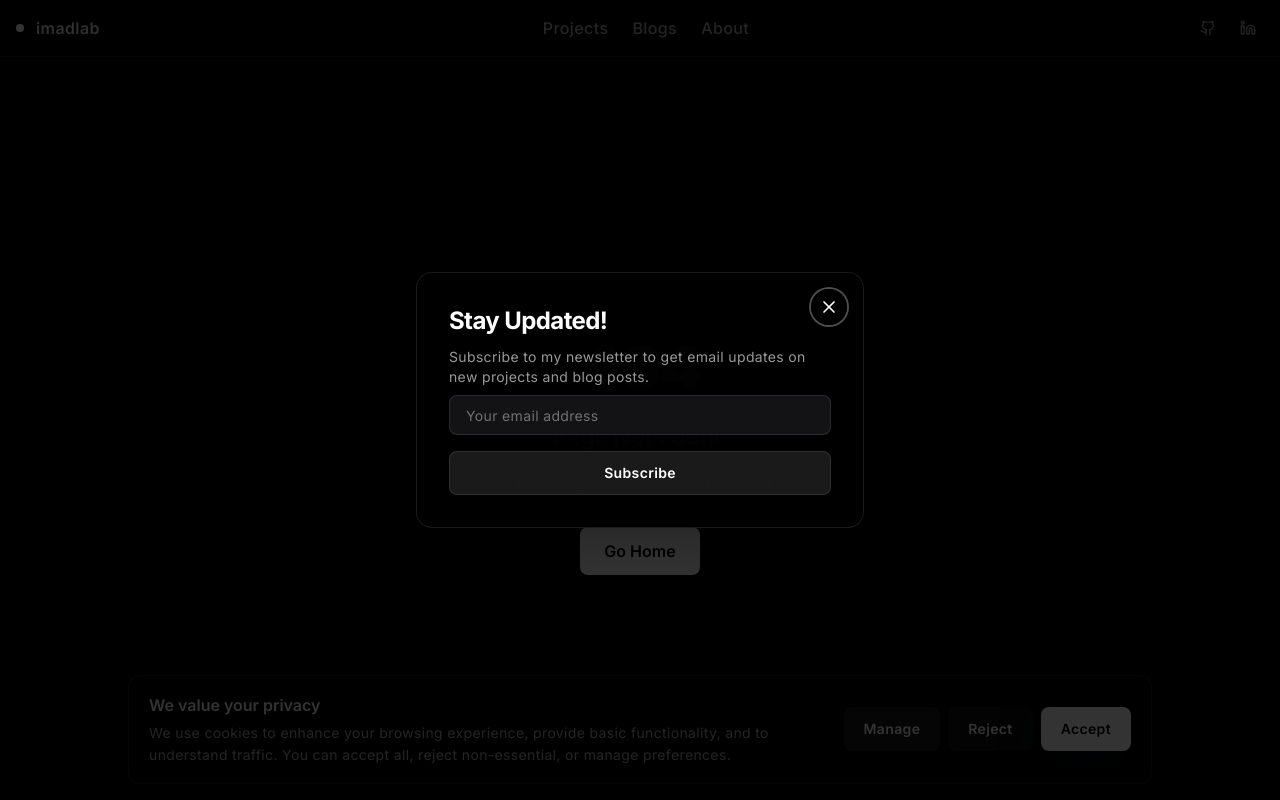
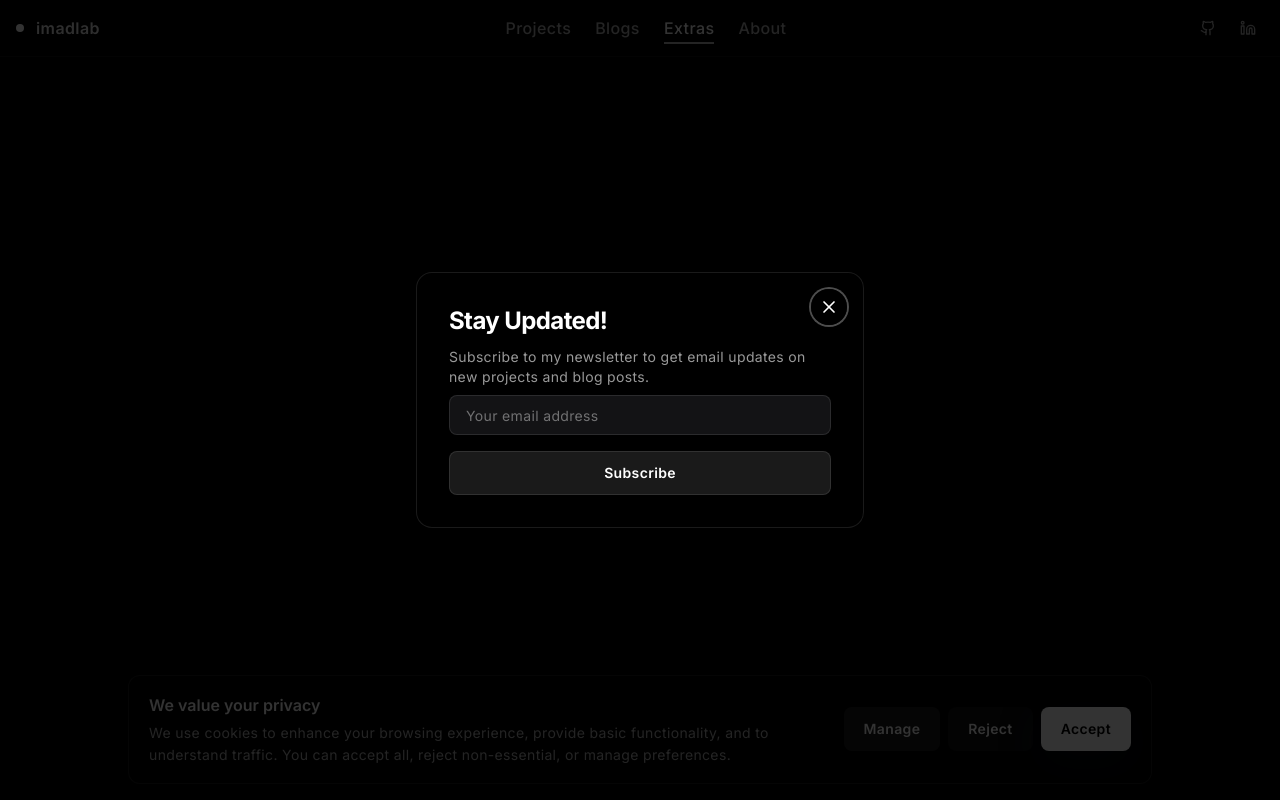
Before and after one commit to imaddde867/imadlab, a React (Vite) app: page /extras in a window 1280 px wide. Shown: the top 800 px of the page. Built offline with nearby package versions, Linux system fonts and the light colour scheme.

Commit message:
feat: add Extras page

```diff
--- a/src/App.tsx
+++ b/src/App.tsx
@@ -17,6 +17,7 @@ const Projects = React.lazy(() => import("./pages/Projects"));
 const Blogs = React.lazy(() => import("./pages/Blog"));
 const BlogPost = React.lazy(() => import("./pages/BlogPost"));
 const ProjectDetail = React.lazy(() => import("./pages/ProjectDetail"));
+const Extras = React.lazy(() => import("./pages/Extras"));
 const AdminLogin = React.lazy(() => import("./pages/AdminLogin"));
 const AdminDashboard = React.lazy(() => import("./pages/AdminDashboard"));
 const ManagePosts = React.lazy(() => import("./pages/ManagePosts"));
@@ -68,6 +69,7 @@ const App = () => (
                     <Route path="/blogs" element={<Blogs />} />
                     <Route path="/blogs/:slug" element={<BlogPost />} />
                     <Route path="/projects/:id" element={<ProjectDetail />} />
+                    <Route path="/extras" element={<Extras />} />
                     <Route path="/about" element={<About />} />
                     <Route path="/admin/login" element={<AdminLogin />} />
                     <Route path="/admin" element={<AdminDashboard />} />
--- a/src/components/Header.tsx
+++ b/src/components/Header.tsx
@@ -31,6 +31,7 @@ const Header = () => {
           {[
             { to: '/projects', label: 'Projects' },
             { to: '/blogs', label: 'Blogs' },
+            { to: '/extras', label: 'Extras' },
             { to: '/about', label: 'About' },
           ].map((item) => (
             <NavLink
--- /dev/null
+++ b/src/pages/Extras.tsx
@@ -0,0 +1,19 @@
+import Seo from '@/components/Seo';
+
+const Extras = () => {
+  return (
+    <div className="min-h-screen bg-black text-white">
+      <Seo
+        title="Extras"
+        description="Extras and additional content from Imad Eddine Elmouss"
+        keywords="extras, resources, tools"
+        type="website"
+      />
+      <div className="max-w-7xl mx-auto px-4 py-24">
+        {/* Content will go here */}
+      </div>
+    </div>
+  );
+};
+
+export default Extras;
```
Also changed, not shown: 1 other file (tests, documents, lock files or other folders).
